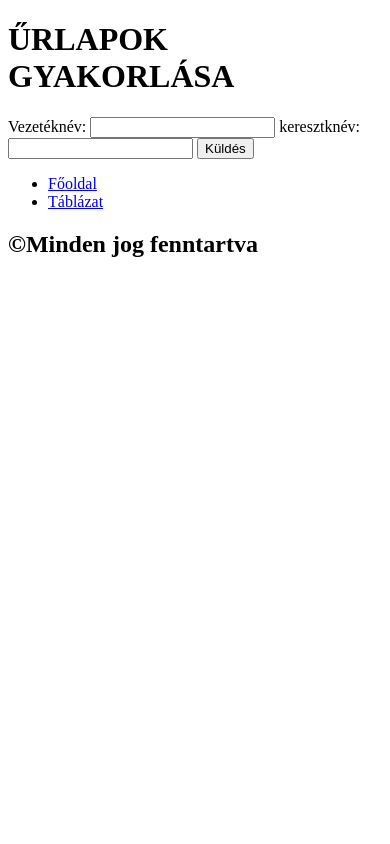
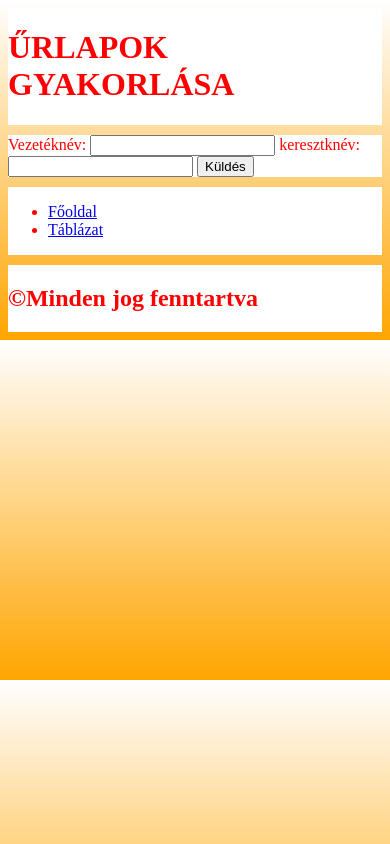
Before and after one commit to Martonnvok/urlap1, a plain HTML site: page index.html in a window 390 px wide. Drawn offline with Linux system fonts and the light colour scheme.

Commit message:
friisitesek

```diff
--- a/index.html
+++ b/index.html
@@ -4,14 +4,15 @@
     <meta charset="UTF-8">
     <meta http-equiv="X-UA-Compatible" content="IE=edge">
     <meta name="viewport" content="width=device-width, initial-scale=1.0">
+    <link rel="stylesheet" href="style.css">
     <title>Űrlapok</title>
 </head>
 <body>
     <main>
-        <header>
+        <header class="box">
            <h1>ŰRLAPOK GYAKORLÁSA</h1>
         </header>
-        <article>
+        <article class="box">
             <form action="#" method="post"></form>
             <label for="vNev">Vezetéknév: </label>
             <input type="text" id="vNev" name="vezetekNev">
@@ -19,13 +20,13 @@
             <input type="text" id="kNev" name="keresztNev">
             <input type="button" value="Küldés">
         </article>
-        <nav>
+        <nav class="box">
             <ul>
                 <li><a href="index.html">Főoldal</a></li>
                 <li><a href="#">Táblázat</a></li>
             </ul>
         </nav>
-        <footer>
+        <footer class="box">
             <h2>&copy;Minden jog fenntartva</h2>
         </footer>
     </main>
--- /dev/null
+++ b/style.css
@@ -0,0 +1,62 @@
+/*Beosztások, méretek*/
+body{
+    background-image:repeating-linear-gradient(white,orange);
+    color: red;
+}
+
+main{
+    display: grid;
+    gap:10px;
+    grid-template-columns: 4fr 1fr;
+    grid-template-areas:
+    "h h"
+    "a n"
+    "f f"
+    ;
+}
+
+header{
+    grid-area: h;
+}
+
+article{
+    grid-area: a;
+}
+
+nav{
+    grid-area: n;
+}
+
+footer{
+    grid-area: f;
+}
+
+/*Színek*/
+.box{
+    background-color: black;
+}
+
+@media all and (max-width: 1000px) {
+    main{
+        grid-template-columns: 2fr 1fr;
+
+    }
+    .box{
+        background-color: aqua;
+    }
+}
+
+@media all and (max-width: 600px) {
+    main{
+        grid-template-columns:1fr;
+        grid-template-areas:
+    "h"
+    "a"
+    "n"
+    "f"
+    ;
+    }
+    .box{
+        background-color: white;
+    }
+}
```
